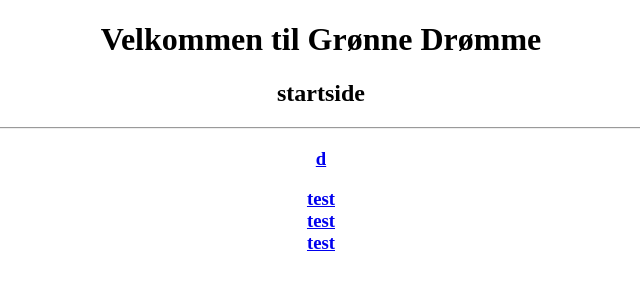
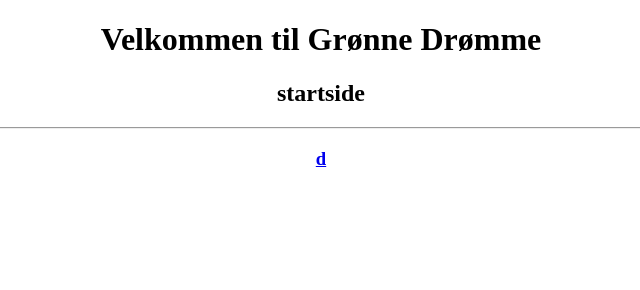
Before and after one commit to Green-Sickness/opgave-1, a plain HTML site: page index.html in a window 1280 px wide. Shown: the whole page, without its empty margins (319-959 px from the left). Drawn offline with Linux system fonts and the light colour scheme.

Commit message:
first commit

```diff
--- a/index.html
+++ b/index.html
@@ -13,9 +13,6 @@
 <h3>
     <article style="text-align: center;"><a href="Resources/web/webtest.html">d</a></article>
     <p></p>
-    <article style="text-align: center;"><a href="Resources/web/webtest.html">test</a></article>
-    <article style="text-align: center;"><a href="Resources/web/webtest.html">test</a></article>
-    <article style="text-align: center;"><a href="Resources/web/webtest.html">test</a></article>
 </h3>
 
 
```
